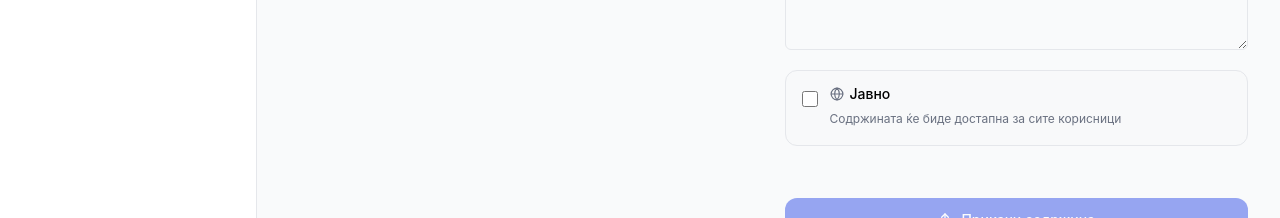
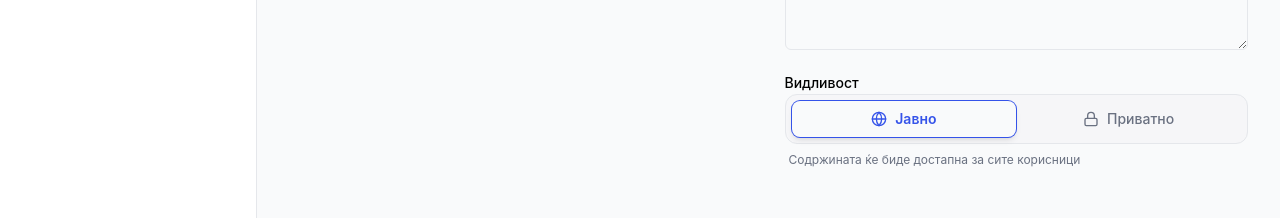
Before and after one commit to h-gajdov/vezilka-crowd-sourcing, a React app in the folder frontend/: page /upload in a window 1280 px wide. Shown: the part 372-590 px from the top of the page. Built offline with nearby package versions, Linux system fonts and the light colour scheme; no server answers; sample sign-in values are in the browser's storage; the HTML template or start-up script is replaced by a standard one.

Commit message:
changed privacy toggle

```diff
--- a/frontend/src/pages/UploadPage.jsx
+++ b/frontend/src/pages/UploadPage.jsx
@@ -391,34 +391,39 @@ export default function UploadPage() {
               </div>
 
               {/* Privacy toggle */}
-              <div className="flex items-start gap-3 p-4 border rounded-xl border-border bg-muted/30">
-                <div className="flex items-center h-5 mt-0.5">
-                  <input
-                    id="privacy-toggle"
-                    type="checkbox"
-                    checked={isPrivate}
-                    onChange={(e) => setIsPrivate(e.target.checked)}
-                    className="w-4 h-4 rounded cursor-pointer border-input accent-primary"
-                  />
+                <div className="space-y-2">
+                    <label className="text-sm font-medium leading-none">Видливост</label>
+                    <div className="flex p-1.5 bg-muted/50 border border-border rounded-xl">
+                        <button
+                            type="button"
+                            onClick={() => setIsPrivate(false)}
+                            className={`flex-1 flex items-center justify-center gap-2 py-2 text-sm rounded-lg transition-all duration-200 ${
+                                !isPrivate
+                                    ? "bg-background text-primary font-semibold shadow-md ring-1 ring-border"
+                                    : "text-muted-foreground font-medium hover:text-foreground hover:bg-foreground/5"
+                            }`}
+                        >
+                            <Globe className="w-4 h-4"/>
+                            Јавно
+                        </button>
+                        <button
+                            type="button"
+                            onClick={() => setIsPrivate(true)}
+                            className={`flex-1 flex items-center justify-center gap-2 py-2 text-sm rounded-lg transition-all duration-200 ${
+                                isPrivate
+                                    ? "bg-background text-primary font-semibold shadow-md ring-1 ring-border"
+                                    : "text-muted-foreground font-medium hover:text-foreground hover:bg-foreground/5"
+                            }`}
+                        >
+                            <Lock className="w-4 h-4"/>
+                            Приватно
+                        </button>
                     </div>
-                <label
-                  htmlFor="privacy-toggle"
-                  className="cursor-pointer select-none"
-                >
-                  <span className="flex items-center gap-1.5 text-sm font-medium leading-none mb-1">
-                    {isPrivate ? (
-                      <Lock className="w-3.5 h-3.5 text-muted-foreground" />
-                    ) : (
-                      <Globe className="w-3.5 h-3.5 text-muted-foreground" />
-                    )}
-                    {isPrivate ? "Приватно" : "Јавно"}
-                  </span>
-                  <span className="text-xs text-muted-foreground">
+                    <p className="text-xs text-muted-foreground px-1 mt-1.5">
                         {isPrivate
                             ? "Само ти ќе можеш да ја видиш оваа содржина"
                             : "Содржината ќе биде достапна за сите корисници"}
-                  </span>
-                </label>
+                    </p>
                 </div>
 
                 <button
@@ -426,7 +431,7 @@ export default function UploadPage() {
                     disabled={stagedFiles.length === 0 || !topic.trim()}
                     className="inline-flex items-center justify-center w-full gap-2 px-8 mt-8 text-sm font-medium transition-colors cursor-pointer whitespace-nowrap ring-offset-background focus-visible:outline-none focus-visible:ring-2 focus-visible:ring-ring focus-visible:ring-offset-2 disabled:pointer-events-none disabled:opacity-50 bg-primary text-primary-foreground hover:bg-primary/90 h-11 rounded-xl"
                 >
-                <Upload className="w-4 h-4" />
+                    <Upload className="w-4 h-4"/>
                     Прикачи содржина
                     {stagedFiles.length > 0 && (
                         <span className="ml-1 opacity-75">
@@ -437,7 +442,7 @@ export default function UploadPage() {
             </div>
           </div>
 
-          <UploadEntry entries={entries} onRemove={removeEntry} />
+            <UploadEntry entries={entries} onRemove={removeEntry}/>
         </div>
       </main>
     </div>
```
Lines whose indentation alone changed are shown as unchanged.
